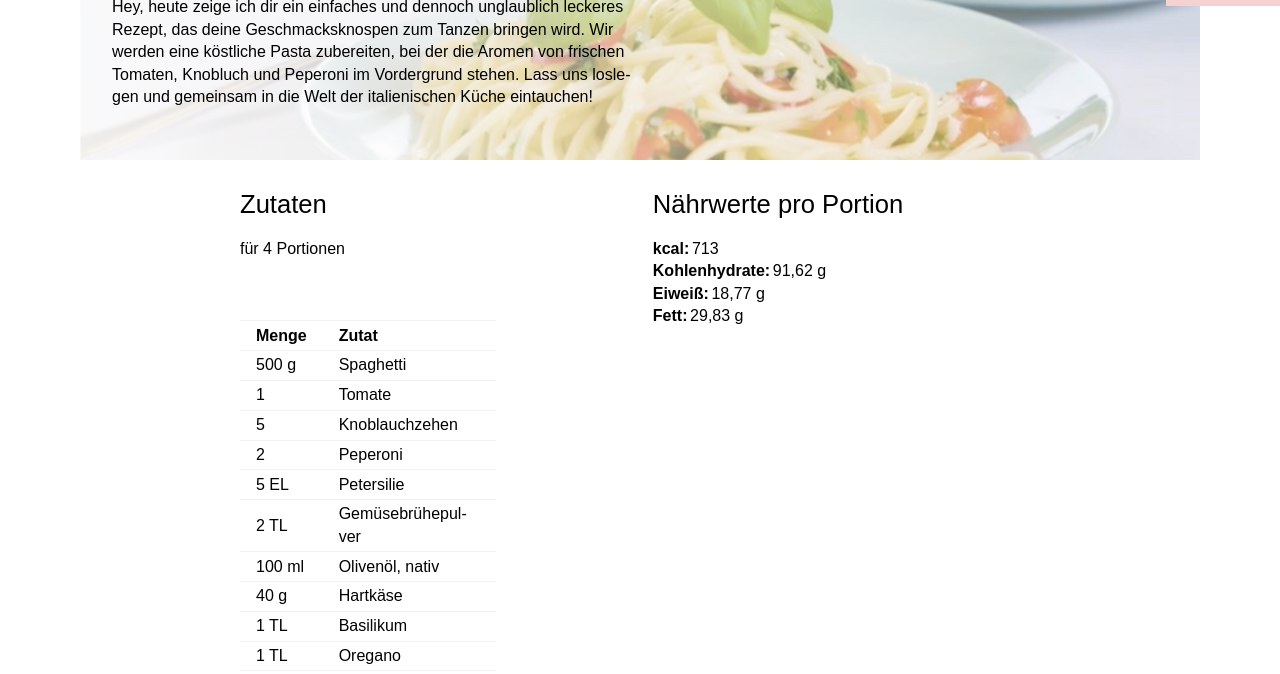
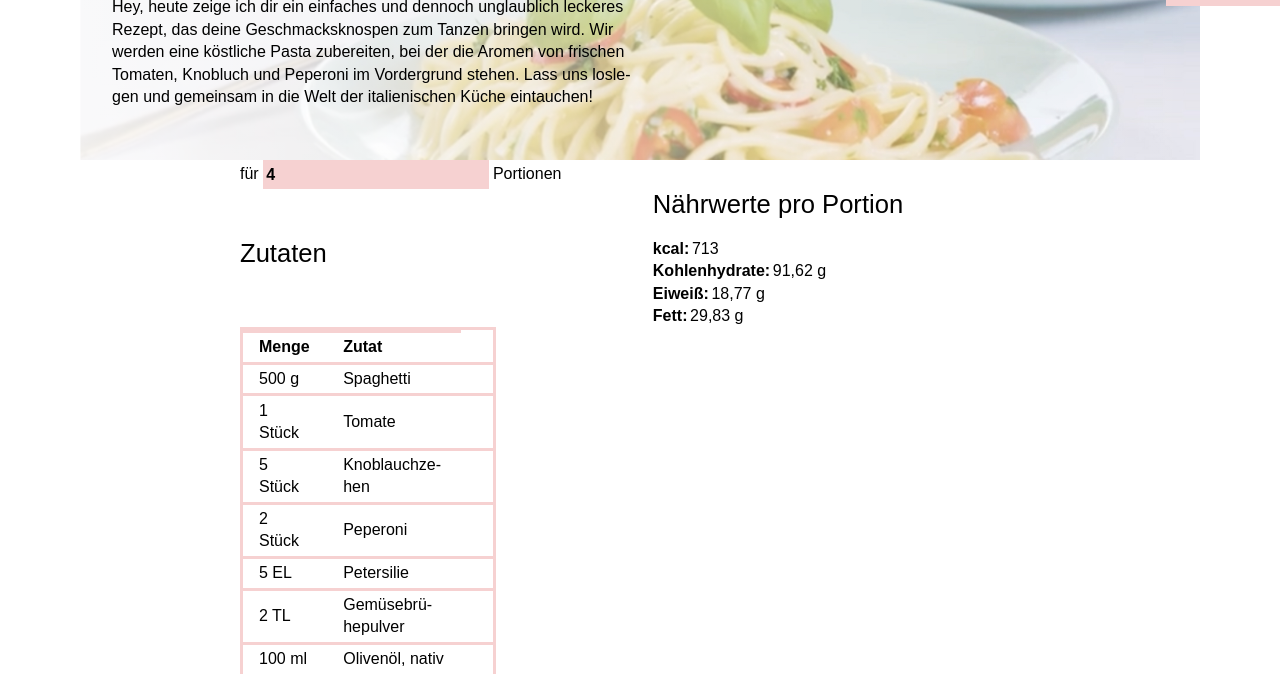
Before and after one commit to mi-classroom/feature-request---bewertungen-zu-rezepten-team-random, a website: page recipes/spaghetti-aglio-olio-e-peperoncino.html in a window 1280 px wide. Shown: the part 278-952 px from the top of the page. Drawn offline with Linux system fonts and the light colour scheme.

Commit message:
feature-request---Mengen

```diff
--- a/recipes/spaghetti-aglio-olio-e-peperoncino.html
+++ b/recipes/spaghetti-aglio-olio-e-peperoncino.html
@@ -10,6 +10,8 @@
     <link rel="stylesheet" href="../styles/reset.css">
     <link rel="stylesheet" href="../styles/base.css">
     <link rel="stylesheet" href="../styles/components.css">
+
+
 </head>
 
 <body>
@@ -46,9 +48,10 @@
         </header>
 
         <div class="grid">
-            <section>
-                <h2 id="zutaten">Zutaten</h2>
-                <p>für 4 Portionen</p>
+            <section id="zutaten">
+                <p>für <input type="number" id="portionen" min="1" value="4" oninput="umrechnen()"> Portionen</p>
+                <h2>Zutaten</h2>
+
 
                 <figure>
                     <table>
@@ -60,49 +63,60 @@
                         </thead>
                         <tbody>
                             <tr>
-                                <th>500 g</th>
+                                <th data-original-value="500" data-unit="g">500 g</th>
                                 <td>Spaghetti</td>
+                                <td><input type="number" style="display: none;" data-unit="g"></td>
                             </tr>
 
                             <tr>
-                                <th>1</th>
+                                <th data-original-value="1" data-unit="Stück">1</th>
                                 <td>Tomate</td>
+                                <td><input type="number" style="display: none;"></td>
                             </tr>
                             <tr>
-                                <th>5</th>
+                                <th data-original-value="5" data-unit="Stück">5</th>
                                 <td>Knoblauchzehen</td>
+                                <td><input type="number" style="display: none;"></td>
                             </tr>
                             <tr>
-                                <th>2</th>
+                                <th data-original-value="2" data-unit="Stück">2</th>
                                 <td>Peperoni</td>
+                                <td><input type="number" style="display: none;"></td>
                             </tr>
                             <tr>
-                                <th>5 EL</th>
+                                <th data-original-value="5" data-unit="EL">5 EL</th>
                                 <td>Petersilie</td>
+                                <td><input type="number" style="display: none;"></td>
                             </tr>
                             <tr>
-                                <th>2 TL</th>
+                                <th data-original-value="2" data-unit="TL">2 TL</th>
                                 <td>Gemüsebrühepulver</td>
+                                <td><input type="number" style="display: none;"></td>
                             </tr>
                             <tr>
-                                <th>100 ml</th>
+                                <th data-original-value="100" data-unit="ml">100 ml</th>
                                 <td>Olivenöl, nativ</td>
+                                <td><input type="number" style="display: none;"></td>
                             </tr>
                             <tr>
-                                <th>40 g</th>
+                                <th data-original-value="40" data-unit="g">40 g</th>
                                 <td>Hartkäse</td>
+                                <td><input type="number" style="display: none;"></td>
                             </tr>
                             <tr>
-                                <th>1 TL</th>
+                                <th data-original-value="1" data-unit="TL">1 TL</th>
                                 <td>Basilikum</td>
+                                <td><input type="number" style="display: none;"></td>
                             </tr>
                             <tr>
-                                <th>1 TL</th>
+                                <th data-original-value="1" data-unit="TL">1 TL</th>
                                 <td>Oregano</td>
+                                <td><input type="number" style="display: none;"></td>
                             </tr>
                             <tr>
-                                <th>1/2 TL</th>
+                                <th data-original-value="0.5" data-unit="TL">0.5 TL</th>
                                 <td>Salz</td>
+                                <td><input type="number" style="display: none;"></td>
                             </tr>
                         </tbody>
 
@@ -218,6 +232,9 @@
             <a href="/index.html">zurück zur Übersicht</a>
         </p>
     </main>
+
+    <script src="/scripts/script.js"></script>
+
 </body>
 
 </html>
--- /dev/null
+++ b/scripts/script.js
@@ -0,0 +1,33 @@
+
+    // Funktion zum Umrechnen der Zutaten
+    function umrechnen() {
+        // Anzahl der Portionen auslesen
+        var anzahlInput = document.getElementById("portionen");
+        var anzahl = parseInt(anzahlInput.value);
+
+        // Alle Zutaten durchlaufen und umrechnen
+        var zutaten = document.querySelectorAll("#zutaten tbody tr");
+        zutaten.forEach(function (zutat) {
+            // Originalwert und Einheit der Zutat aus den Datenattributen auslesen
+            var originalWert = parseFloat(zutat.querySelector("th").getAttribute("data-original-value"));
+            var einheit = zutat.querySelector("th").getAttribute("data-unit");
+
+            // Menge der Zutat umrechnen
+            var umgerechneteMenge = originalWert * anzahl / 4;
+
+            // Umrechnungsergebnis in das entsprechende Input-Feld eintragen
+            var inputFeld = zutat.querySelector("input");
+            inputFeld.value = umgerechneteMenge;
+
+            // Einheit der Zutat aktualisieren
+            var einheitElement = zutat.querySelector("th");
+            einheitElement.textContent = umgerechneteMenge + " " + einheit;
+        });
+    }
+
+    // Event Listener für die Änderung der Anzahl der Portionen
+    var anzahlInput = document.getElementById("portionen");
+    anzahlInput.addEventListener("change", umrechnen);
+
+    // Initiale Umrechnung beim Laden der Seite
+    umrechnen();
--- a/styles/base.css
+++ b/styles/base.css
@@ -116,34 +116,61 @@ figcaption{
 
 
 /* Tables
+   Zutatenliste
 ############################################################################ */
 
-table{
+table {
     width: 100%;
     border-spacing: 0;
-}
+    border: solid var(--border-width-m) var(--pink);
+  }
 
-table td, table th{
+  table td,
+  table th {
     text-align: left;
     padding: 0.2rem var(--xs);
-    border-top: solid var(--border-width-s) var(--border-color);
-}
+    border-top: solid var(--border-width-m) var(--pink);
+  }
 
-table + figcaption{
+  table + figcaption {
     border-top: solid var(--border-width-m) var(--border-color);
     border-left: none;
     padding-left: 0;
-}
+  }
 
-table th{
-    font-weight: normal
-}
+  table th {
+    font-weight: normal;
+  }
 
-table thead th{
+  table thead th {
     font-weight: bold;
-}
+  }
 
+  /* Anzahl-Input */
+label[for="portionen"] {
+    margin-top: 20px;
+    display: block;
+    font-weight: bold;
+  }
 
+  input[type="number"] {
+    display: inline-block;
+    font-weight: bold;
+    background-color: var(--pink);
+    color: var(--darkest);
+    width: auto;
+    padding: 0.2rem;
+    border: none;
+  }
+
+  label[for="portionen"]::after {
+    content: " Portionen";
+    display: inline-block;
+    padding: 0.2rem;
+    background-color: var(--pink);
+    color: var(--darkest);
+    font-weight: bold;
+  }
 /* Definition List
 ############################################################################ */
 
```
